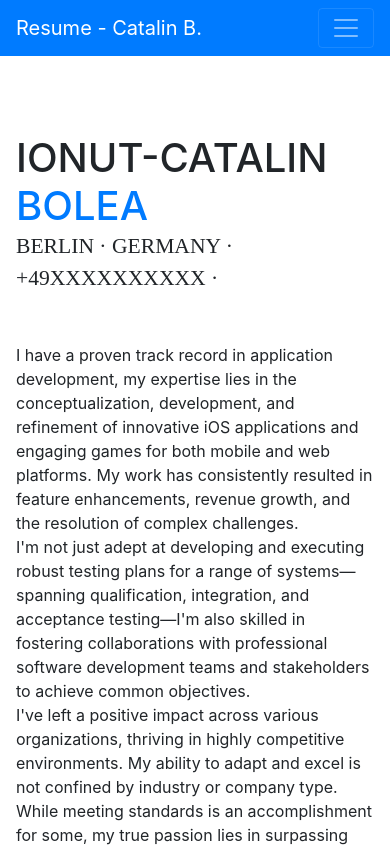
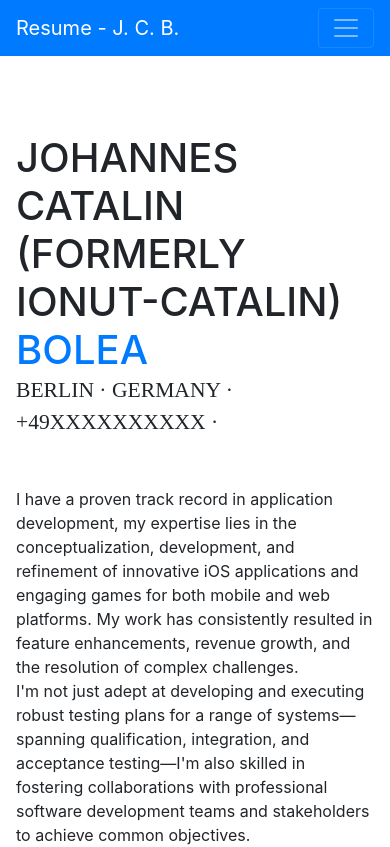
Before and after one commit to blizzd/blizzd.com, a website with bundled scripts: page index.html in a window 390 px wide. Shown: the top 847 px of the page. Built offline with nearby package versions, Linux system fonts and the light colour scheme; a web font is replaced by a local one.

Commit message:
Update index.html

```diff
--- a/index.html
+++ b/index.html
@@ -8,7 +8,7 @@
     <meta name="description" content="">
     <meta name="author" content="">
 
-    <title>Resume - Ionut-Catalin Bolea</title>
+    <title>Resume - Johannes Catalin Bolea</title>
 
     <!-- Bootstrap core CSS -->
     <link href="vendor/bootstrap/css/bootstrap.min.css" rel="stylesheet">
@@ -29,7 +29,7 @@
 
     <nav class="navbar navbar-expand-lg navbar-dark bg-primary fixed-top" id="sideNav">
       <a class="navbar-brand js-scroll-trigger" href="#page-top">
-        <span class="d-block d-lg-none">Resume - Catalin B.</span>
+        <span class="d-block d-lg-none">Resume - J. C. B.</span>
         <span class="d-none d-lg-block">
           <img class="img-fluid img-profile rounded-circle mx-auto mb-2" src="img/profile.jpg" alt="">
         </span>
@@ -64,7 +64,7 @@
 
       <section class="resume-section p-3 p-lg-5 d-flex d-column" id="about">
         <div class="my-auto">
-          <h1 class="mb-0">Ionut-Catalin
+          <h1 class="mb-0">Johannes Catalin (formerly Ionut-Catalin)
             <span class="text-primary">Bolea</span>
           </h1>
           <div class="subheading mb-5">Berlin · Germany · +49XXXXXXXXXX ·
```
